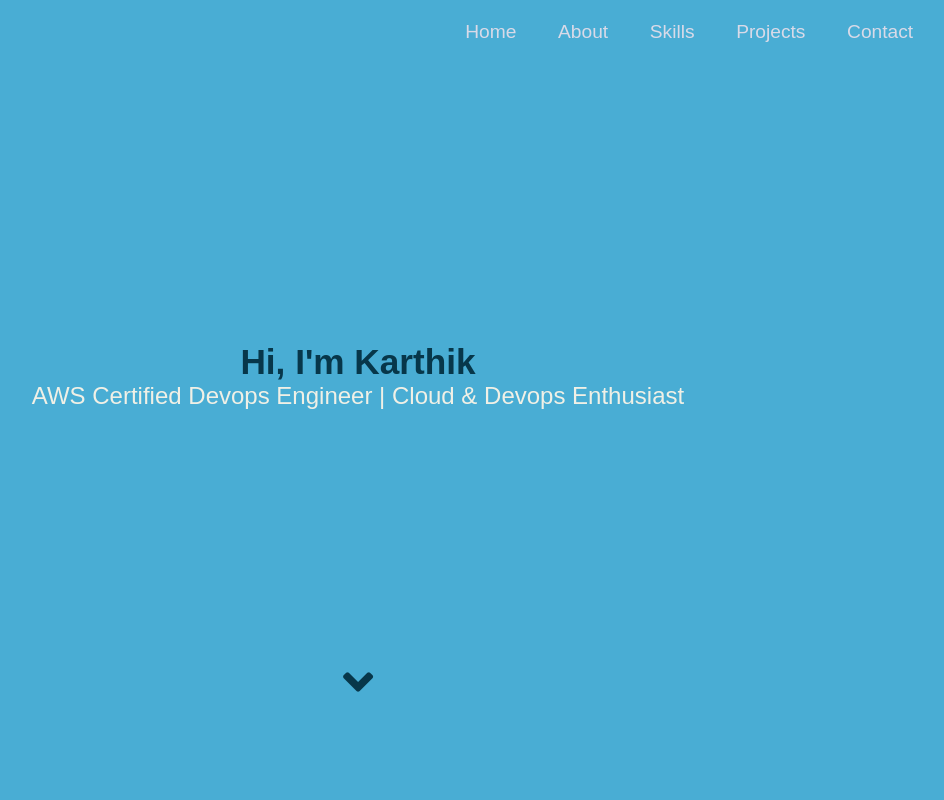
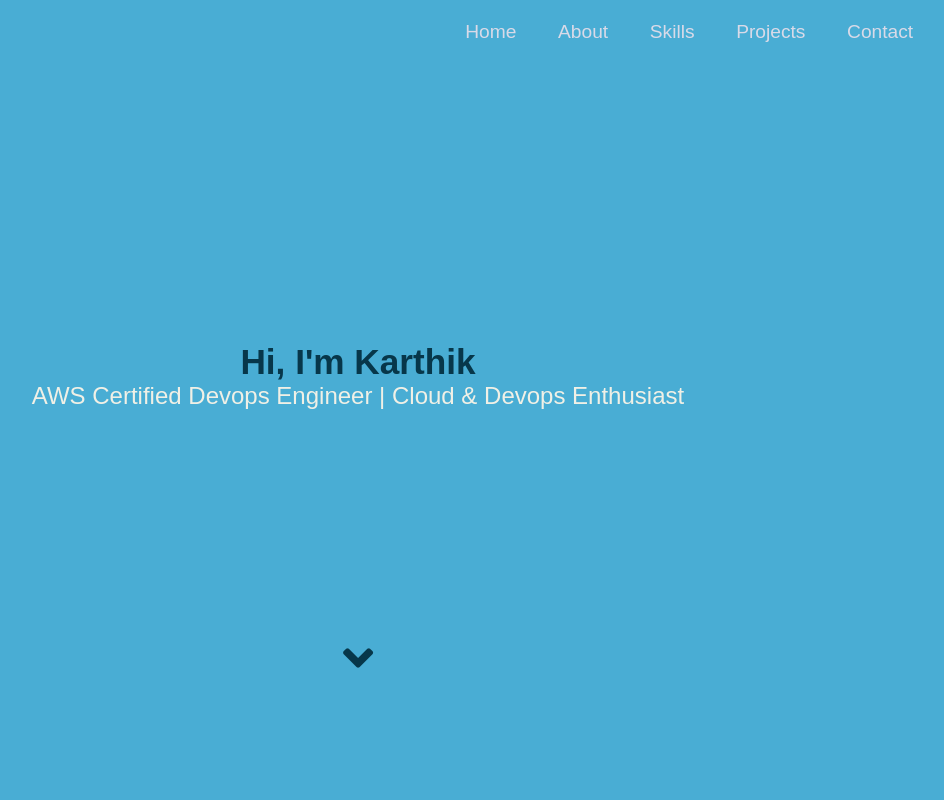
Before and after one commit to bvskarthik18/bvskarthik18.github.io, a plain HTML site: page index.html in a window 1280 px wide. Shown: the top 800 px of the page, without its empty margins (282-1226 px from the left). Drawn offline with nearby package versions, Linux system fonts and the light colour scheme; a web font is replaced by a local one.

Commit message:
html and css updated

```diff
--- a/style.css
+++ b/style.css
@@ -90,7 +90,7 @@ header {
 
 .angle-down-icon {
   position: absolute;
-  bottom: -5%;        /* Position from the bottom */
+  bottom: -2%;        /* Position from the bottom */
   left: 50%;          /* Center horizontally */
   transform: translate(-50%, -50%);  /* Fine-tune the position */
   font-size: 3rem;    /* Increase font size for better visibility */
```
